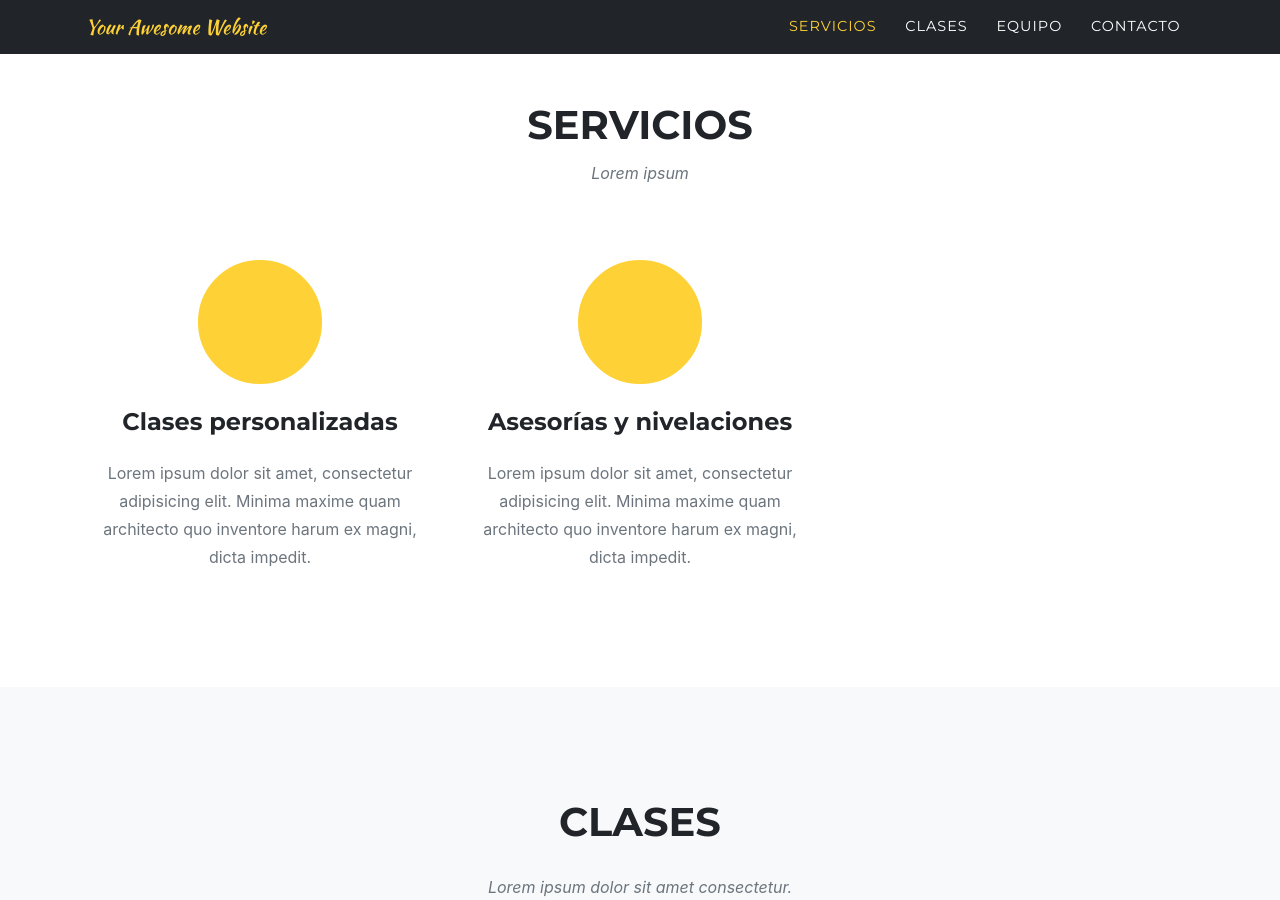
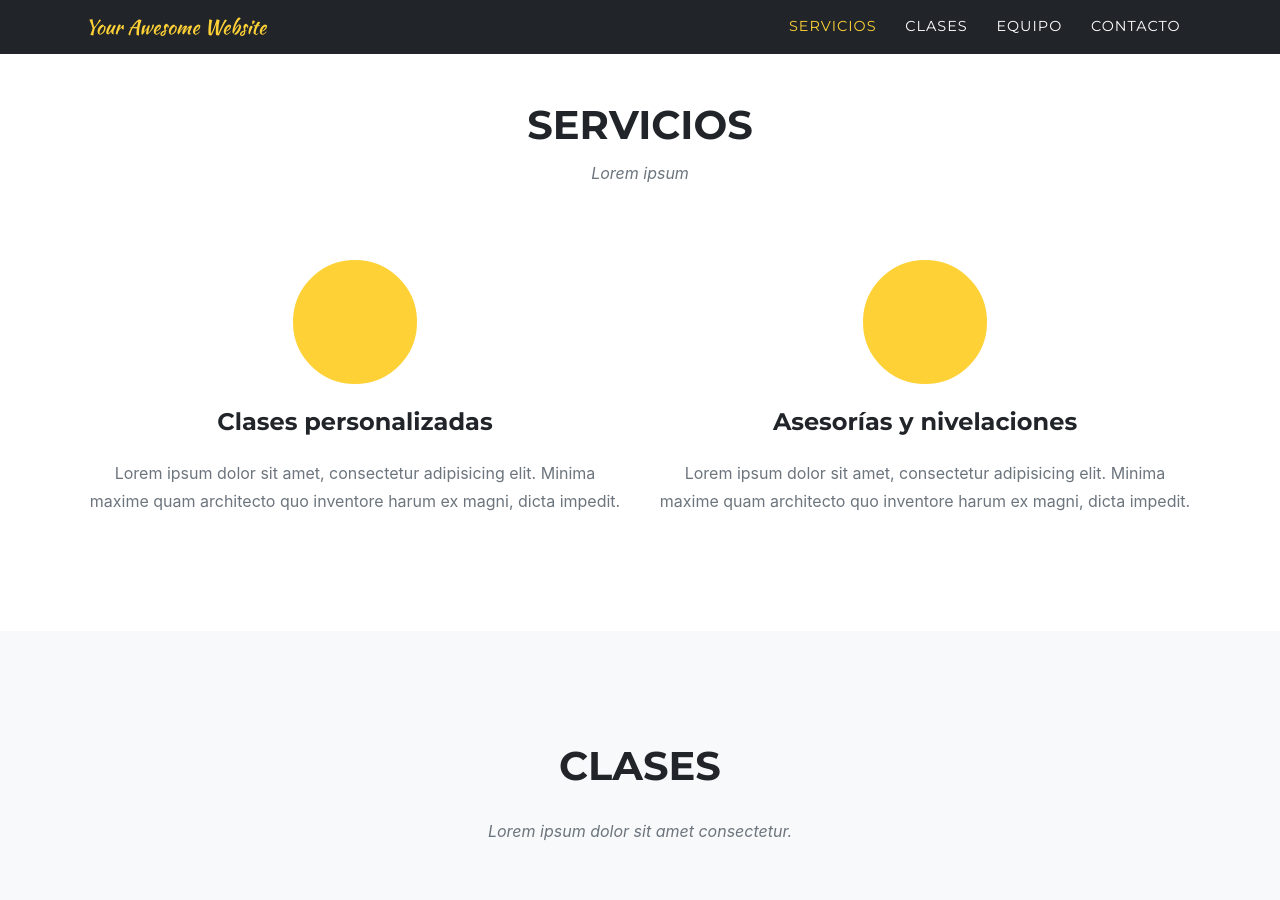
Before and after one commit to johnarmasq/jubilant-octo-giggle, a Jekyll site: the page built from index.md, in a window 1280 px wide and 900 px high, scrolled down 976 px. Built offline with Jekyll 4.4.1, drawn with Linux system fonts in a browser that asks for light colours; some web fonts are replaced; grey boxes are pictures that could not be loaded.

Commit message:
Change the width of the team and service columns

```diff
--- a/_includes/services.html
+++ b/_includes/services.html
@@ -13,7 +13,7 @@
 
       <div class="row text-center">
 	  {% for service in site.data.sitetext.services.list %}
-        <div class="col-md-4">
+        <div class="col-md">
           <span class="fa-stack fa-4x">
             <i class="fas fa-circle fa-stack-2x text-primary"></i>
             <i class="{{ service.icon | default: "fas fa-shopping-cart" }} fa-stack-1x fa-inverse"></i>
--- a/_includes/team.html
+++ b/_includes/team.html
@@ -9,7 +9,7 @@
   </div>
   <div class="row">
   {% for person in site.data.sitetext.team.people %}
-	<div class="col-sm-4">
+	<div class="col-sm">
 	  <div class="team-member">
 		<img class="mx-auto rounded-circle" src="{{ person.image }}" alt="">
 		<h4>{{ person.name }}</h4>
```
